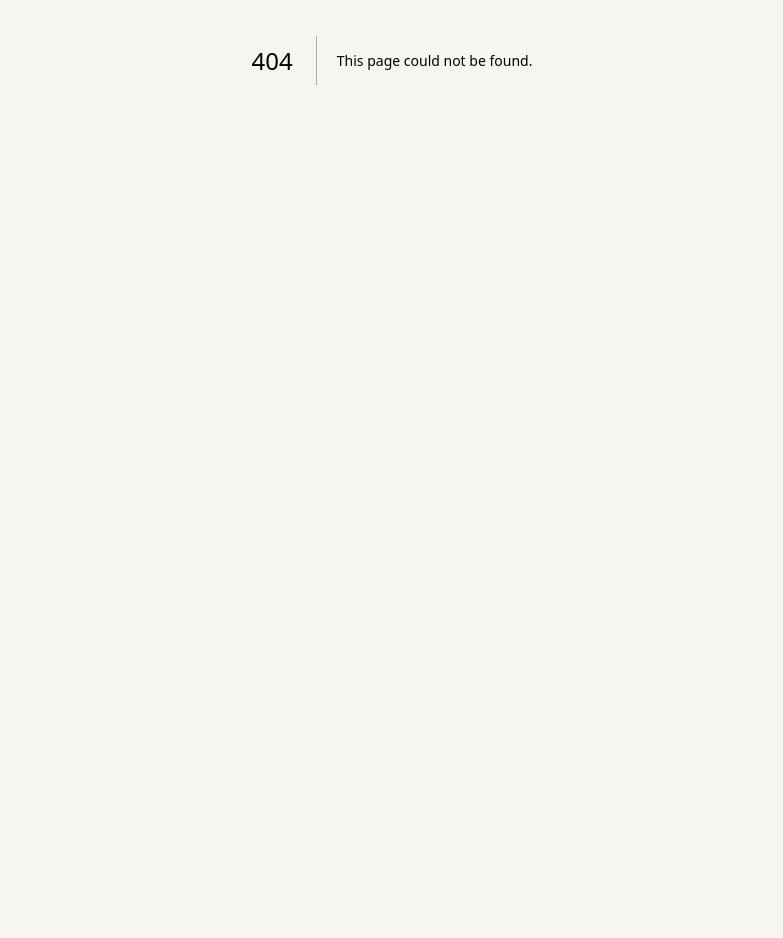
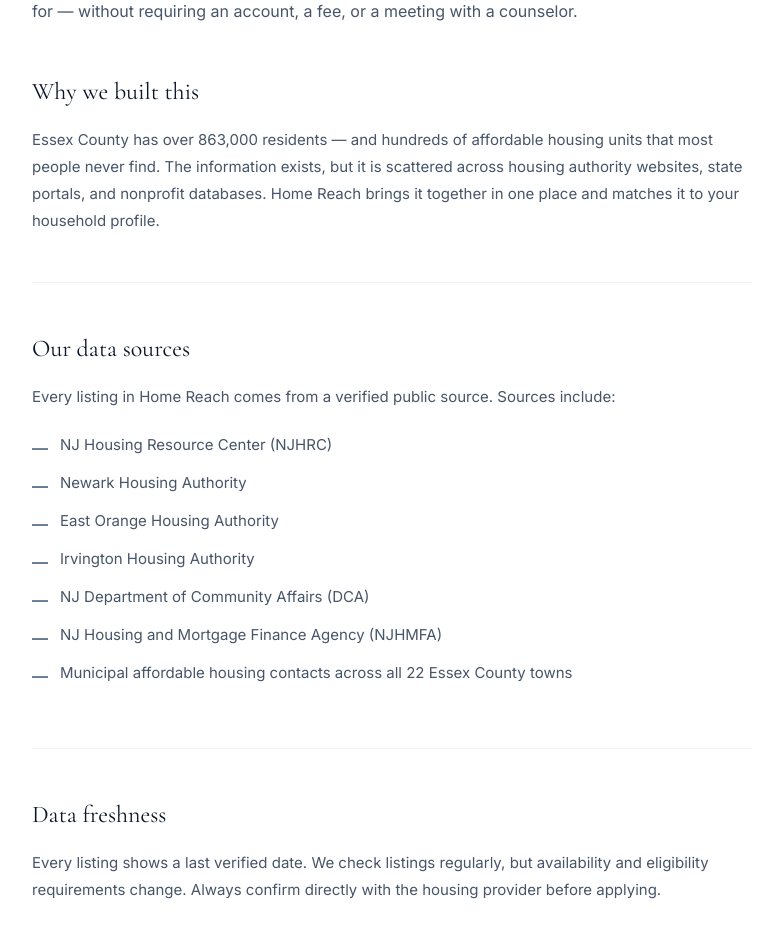
Before and after one commit to olivergolub-dev/Affordable-Home, a Next.js app in the folder affordable-home-app/: page /about in a window 1280 px wide. Before the commit this address had no page. Shown: the part 340-1278 px from the top of the page, without its empty margins (248-1031 px from the left). Before the commit the page ends 800 px from the top, so only its background shows below. Built offline with nearby package versions, Linux system fonts and the light colour scheme.

Commit message:
Add about/data sources page

```diff
--- /dev/null
+++ b/affordable-home-app/src/app/about/page.tsx
@@ -0,0 +1,47 @@
+export default function About() {
+  return (
+    <main style={{ backgroundColor: '#FFFFFF', minHeight: '100vh', padding: 'clamp(60px, 10vw, 100px) clamp(20px, 5vw, 48px)' }}>
+      <div style={{ maxWidth: 720, margin: '0 auto' }}>
+        <p style={{ fontSize: 11, fontFamily: 'monospace', color: '#64748B', letterSpacing: '0.16em', marginBottom: 24 }}>ABOUT</p>
+        <h1 style={{ fontFamily: 'var(--font-dm-serif)', fontSize: 'clamp(2rem, 4vw, 3rem)', color: '#0A1628', marginBottom: 24, lineHeight: 1.2 }}>Housing information should be free and easy to find.</h1>
+        <p style={{ fontSize: 16, color: '#475569', lineHeight: 1.8, marginBottom: 48 }}>Home Reach is a free eligibility platform built for Essex County, NJ residents. We help people understand which affordable housing programs and income-qualified listings they may qualify for — without requiring an account, a fee, or a meeting with a counselor.</p>
+
+        <div style={{ marginBottom: 48, paddingBottom: 48, borderBottom: '1px solid #F1F5F9' }}>
+          <h2 style={{ fontFamily: 'var(--font-dm-serif)', fontSize: '1.5rem', color: '#0A1628', marginBottom: 16 }}>Why we built this</h2>
+          <p style={{ fontSize: 15, color: '#475569', lineHeight: 1.8 }}>Essex County has over 863,000 residents — and hundreds of affordable housing units that most people never find. The information exists, but it is scattered across housing authority websites, state portals, and nonprofit databases. Home Reach brings it together in one place and matches it to your household profile.</p>
+        </div>
+
+        <div style={{ marginBottom: 48, paddingBottom: 48, borderBottom: '1px solid #F1F5F9' }}>
+          <h2 style={{ fontFamily: 'var(--font-dm-serif)', fontSize: '1.5rem', color: '#0A1628', marginBottom: 16 }}>Our data sources</h2>
+          <p style={{ fontSize: 15, color: '#475569', lineHeight: 1.8, marginBottom: 24 }}>Every listing in Home Reach comes from a verified public source. Sources include:</p>
+          {[
+            'NJ Housing Resource Center (NJHRC)',
+            'Newark Housing Authority',
+            'East Orange Housing Authority',
+            'Irvington Housing Authority',
+            'NJ Department of Community Affairs (DCA)',
+            'NJ Housing and Mortgage Finance Agency (NJHMFA)',
+            'Municipal affordable housing contacts across all 22 Essex County towns',
+          ].map(source => (
+            <div key={source} style={{ display: 'flex', alignItems: 'flex-start', gap: 12, marginBottom: 12 }}>
+              <span style={{ color: '#1E3A5F', marginTop: 2 }}>—</span>
+              <p style={{ fontSize: 15, color: '#475569', margin: 0 }}>{source}</p>
+            </div>
+          ))}
+        </div>
+
+        <div style={{ marginBottom: 48, paddingBottom: 48, borderBottom: '1px solid #F1F5F9' }}>
+          <h2 style={{ fontFamily: 'var(--font-dm-serif)', fontSize: '1.5rem', color: '#0A1628', marginBottom: 16 }}>Data freshness</h2>
+          <p style={{ fontSize: 15, color: '#475569', lineHeight: 1.8 }}>Every listing shows a last verified date. We check listings regularly, but availability and eligibility requirements change. Always confirm directly with the housing provider before applying.</p>
+        </div>
+
+        <div style={{ marginBottom: 48 }}>
+          <h2 style={{ fontFamily: 'var(--font-dm-serif)', fontSize: '1.5rem', color: '#0A1628', marginBottom: 16 }}>Contact</h2>
+          <p style={{ fontSize: 15, color: '#475569', lineHeight: 1.8 }}>Questions, corrections, or feedback? Email <a href="mailto:olivergolub@gmail.com" style={{ color: '#1E3A5F' }}>olivergolub@gmail.com</a>.</p>
+        </div>
+
+        <a href="/" style={{ fontSize: 14, color: '#1E3A5F', textDecoration: 'none', fontWeight: 500 }}>← Back to Home Reach</a>
+      </div>
+    </main>
+  );
+}
```
